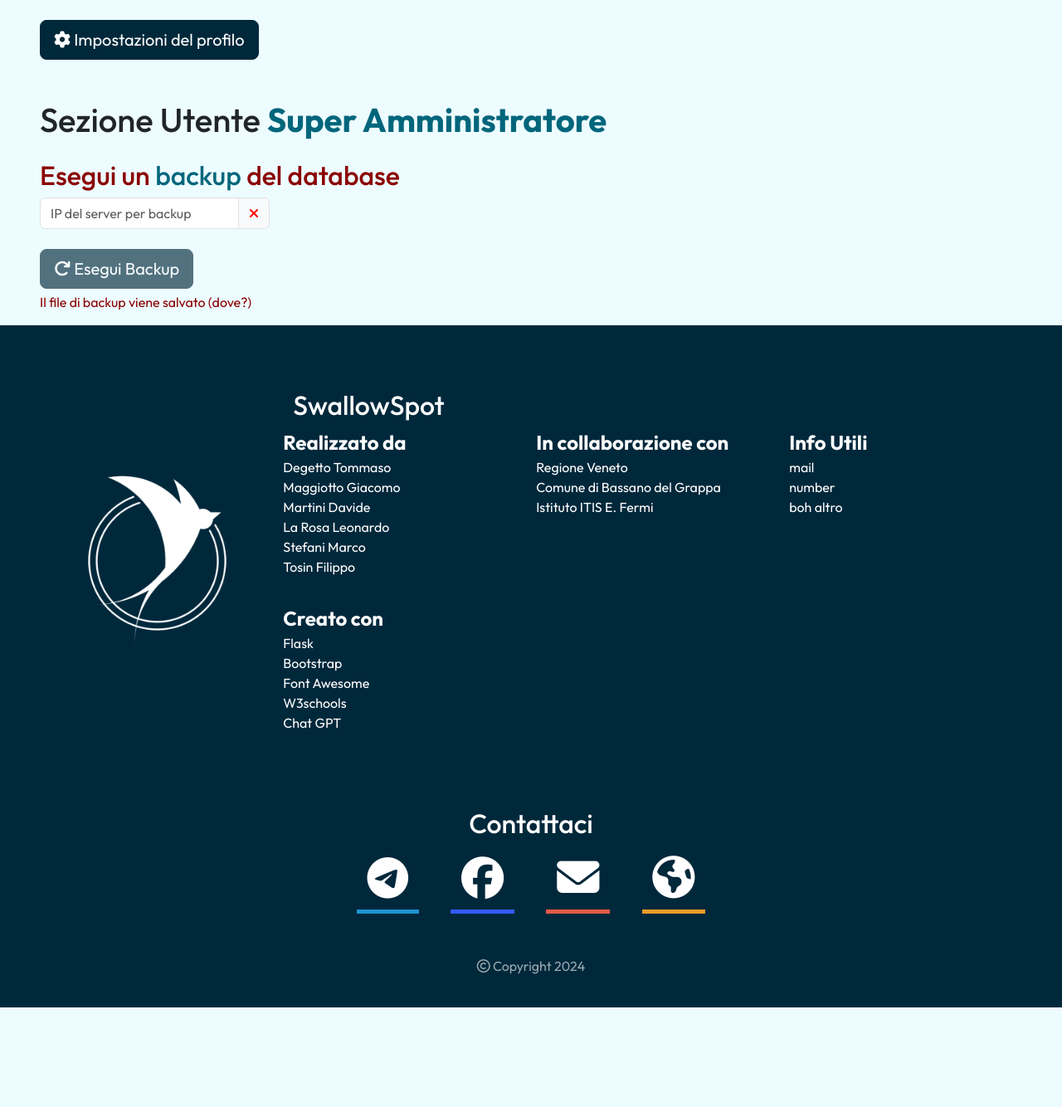
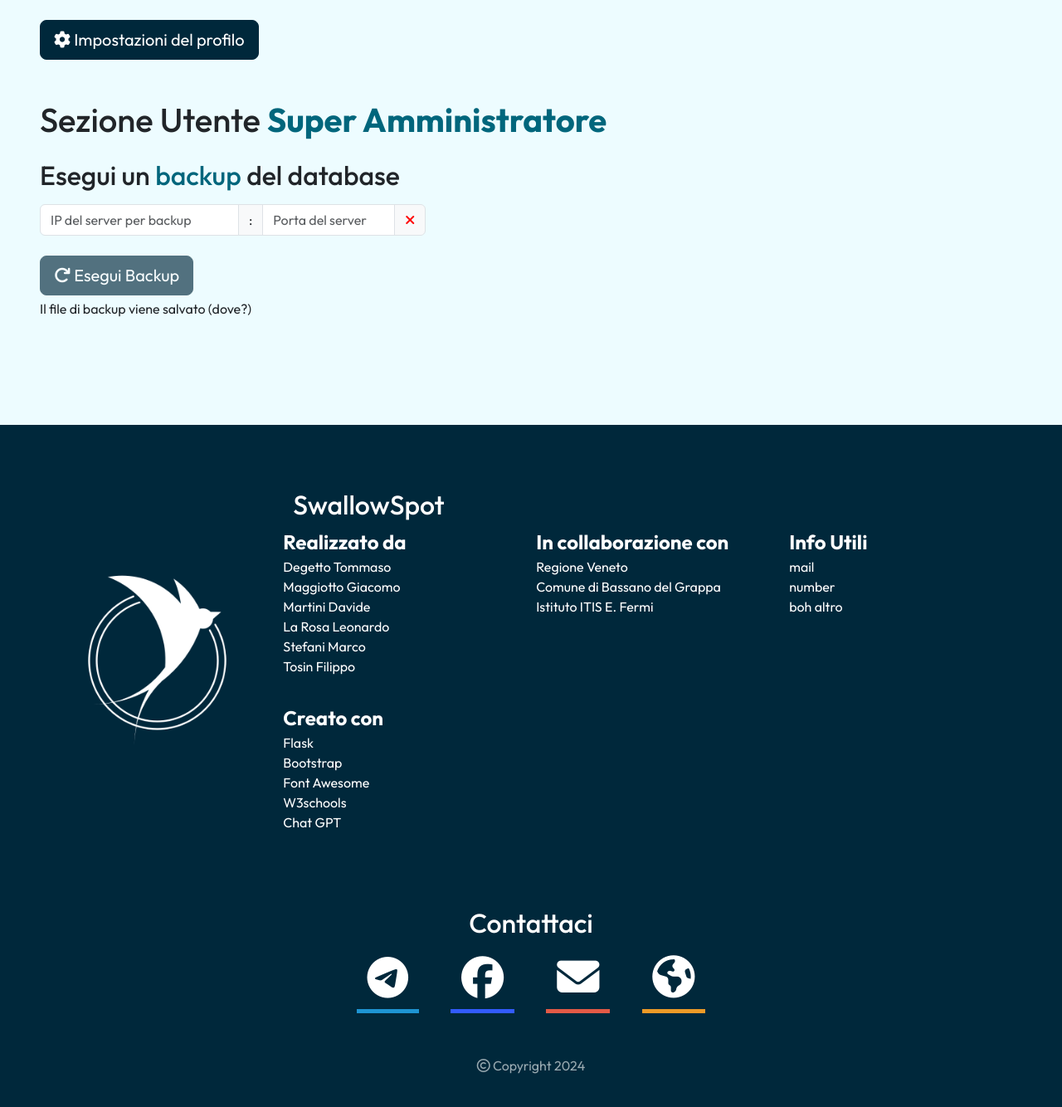
Before and after one commit to JackGiotto/SwallowSpot, a Flask app: template templates/user/admin_profile.html in a window 1280 px wide. Shown: the part 1643-2977 px from the top of the page at 83% size. Before the commit the page ends 2857 px from the top, so only its background shows below. Run offline with Flask 3, Linux system fonts and the light colour scheme; the template is opened without the code that fills it, so the values that code supplies are empty; the visitor is signed in with stand-in values (Sample User, id 1); some libraries are stand-ins or nearby versions.

Commit message:
fix codice + aggiunta input porta

```diff
--- a/static/css/account/admin.css
+++ b/static/css/account/admin.css
@@ -52,3 +52,7 @@
 #bkpServerIP {
     max-width: 15rem;
 }
+
+#bkpServerPort {
+    max-width: 10rem;
+}
--- a/static/js/profile_actions.js
+++ b/static/js/profile_actions.js
@@ -40,10 +40,12 @@ function checkInput(input) {
         errorMsg.innerHTML = "";
         html_block = '<i class="fa-solid fa-xmark"></i>';
         confirm.disabled = true;
+        input1 = false;
     } else {
         errorMsg.innerHTML = "ID non valido: deve contenere 9 numeri";
         html_block = '<i class="fa-solid fa-xmark"></i>';
         confirm.disabled = true;
+        input1 = false;
     }
     $("#confirmIDcheck").append(html_block)
 }
@@ -55,7 +57,7 @@ function checkGroupInput(input) {
     $("#confirmGroupIDcheck").empty();
     html_block = "";
     // Verifica se l'input contiene solo numeri e ha una lunghezza compresa tra 1 e 9
-    if (/^\d{14}$/.test(tgid)) {
+    if (/^\d{13}$/.test(tgid)) {
         errorMsg.innerHTML = "";
         html_block = '<i class="fa-solid fa-check"></i>';
         if (input1 == true) {
@@ -66,15 +68,20 @@ function checkGroupInput(input) {
         errorMsg.innerHTML = "";
         html_block = '<i class="fa-solid fa-xmark"></i>';
         confirm.disabled = true;
+        input2 = false;
     } else {
-        errorMsg.innerHTML = "ID non valido: deve contenere 14 numeri";
+        errorMsg.innerHTML = "ID non valido: deve contenere 13 numeri";
         html_block = '<i class="fa-solid fa-xmark"></i>';
         confirm.disabled = true;
+        input2 = false;
     }
     $("#confirmGroupIDcheck").append(html_block)
 }
 
 //check if IP is right
+
+var ipCheck = false, portCheck = false;
+
 function checkInputIP(input) {
     var IPaddress = input.value.trim();
     var doBackup = document.getElementById("backupBtn");
@@ -86,16 +93,54 @@ function checkInputIP(input) {
     // Check if the input is a valid IP address
     if (/^(25[0-5]|2[0-4][0-9]|[01]?[0-9][0-9]?)\.(25[0-5]|2[0-4][0-9]|[01]?[0-9][0-9]?)\.(25[0-5]|2[0-4][0-9]|[01]?[0-9][0-9]?)\.(25[0-5]|2[0-4][0-9]|[01]?[0-9][0-9]?)$/.test(IPaddress)) {
         error.innerHTML = "";
-        doBackup.disabled = false; // Enable doBackup
-        html_block = '<i class="fa-solid fa-check"></i>';
+        ipCheck = true;
+        html_block = '<i class="fa-solid fa-xmark"></i>';
+        if (portCheck == true) {
+            doBackup.disabled = false; // Enable doBackup
+            html_block = '<i class="fa-solid fa-check"></i>';
+        }
     } else if (IPaddress == '') {
         error.innerHTML = "";
         doBackup.disabled = true; // Disable doBackup
         html_block = '<i class="fa-solid fa-xmark"></i>';
+        ipCheck = false;
     } else {
         error.innerHTML = "L'indirizzo IP inserito non &egrave valido";
         doBackup.disabled = true; // Disable doBackup
         html_block = '<i class="fa-solid fa-xmark"></i>';
+        ipCheck = false;
     }
     $("#confirmIPcheck").append(html_block)
 }
+
+//check if port is right
+function checkInputPort(input) {
+    var port = input.value.trim();
+    var doBackup = document.getElementById("backupBtn");
+    var error = document.getElementById("IPerror");
+
+    $("#confirmIPcheck").empty();
+    html_block = "";
+
+    // Check if the input is a valid IP address
+    if (/^\d+$/.test(port)) {
+        error.innerHTML = "";
+        portCheck = true;
+        html_block = '<i class="fa-solid fa-xmark"></i>';
+        if (ipCheck == true) {
+            doBackup.disabled = false; // Enable doBackup
+            html_block = '<i class="fa-solid fa-check"></i>';
+        }
+    } else if (port == "") {
+        error.innerHTML = "";
+        doBackup.disabled = true; // Disable doBackup
+        html_block = '<i class="fa-solid fa-xmark"></i>';
+        portCheck = false;
+    } else {
+        error.innerHTML = "La porta inserita non &egrave valida";
+        doBackup.disabled = true; // Disable doBackup
+        html_block = '<i class="fa-solid fa-xmark"></i>';
+        portCheck = false;
+    }
+    $("#confirmIPcheck").append(html_block)
+}
--- a/templates/user/admin_profile.html
+++ b/templates/user/admin_profile.html
@@ -168,10 +168,11 @@
         {% if ('superadmin' in session) %}
             <h1 class="mt-5">Sezione Utente <strong style="color: #00667C">Super Amministratore</strong></h1>
             <!--backups-->
-            <div class="error-msg">
             <h2 class="mt-3">Esegui un <span style="color: #00667C;">backup</span> del database</h2>
             <div class="input-group mt-2">
                 <input type="text" class="form-control" id="bkpServerIP" placeholder="IP del server per backup" oninput="checkInputIP(this)" maxlength="15">
+                <span class="input-group-text">:</span>
+                <input type="text" class="form-control" id="bkpServerPort" placeholder="Porta del server" oninput="checkInputPort(this)">
                 <span class="input-group-text" id="confirmIPcheck">
                     <i class="fa-solid fa-xmark"></i>
                 </span>
@@ -213,6 +214,8 @@
     //light/dark mode
     var path = document.querySelectorAll("path");
     var confirms = document.querySelectorAll(".input-group");
+    var searchbar = document.getElementById("searchbar");
+    var autocomplete = document.getElementById("autocomplete-list");
 
     if(localStorage.getItem("mode") == "dark") {
         //dark mode
@@ -222,6 +225,8 @@
         confirms.forEach(function (e) {
             e.setAttribute('data-bs-theme', "dark");
         });
+        searchbar.setAttribute('data-bs-theme', "dark");
+        autocomplete.style.backgroundColor = "#212529";
     }
     else {
         //light mode
@@ -231,6 +236,8 @@
         confirms.forEach(function (e) {
             e.setAttribute('data-bs-theme', "light");
         });
+        searchbar.setAttribute('data-bs-theme', "white");
+        autocomplete.style.backgroundColor = "#white";
     }
 
     //check if identical passwords
```
